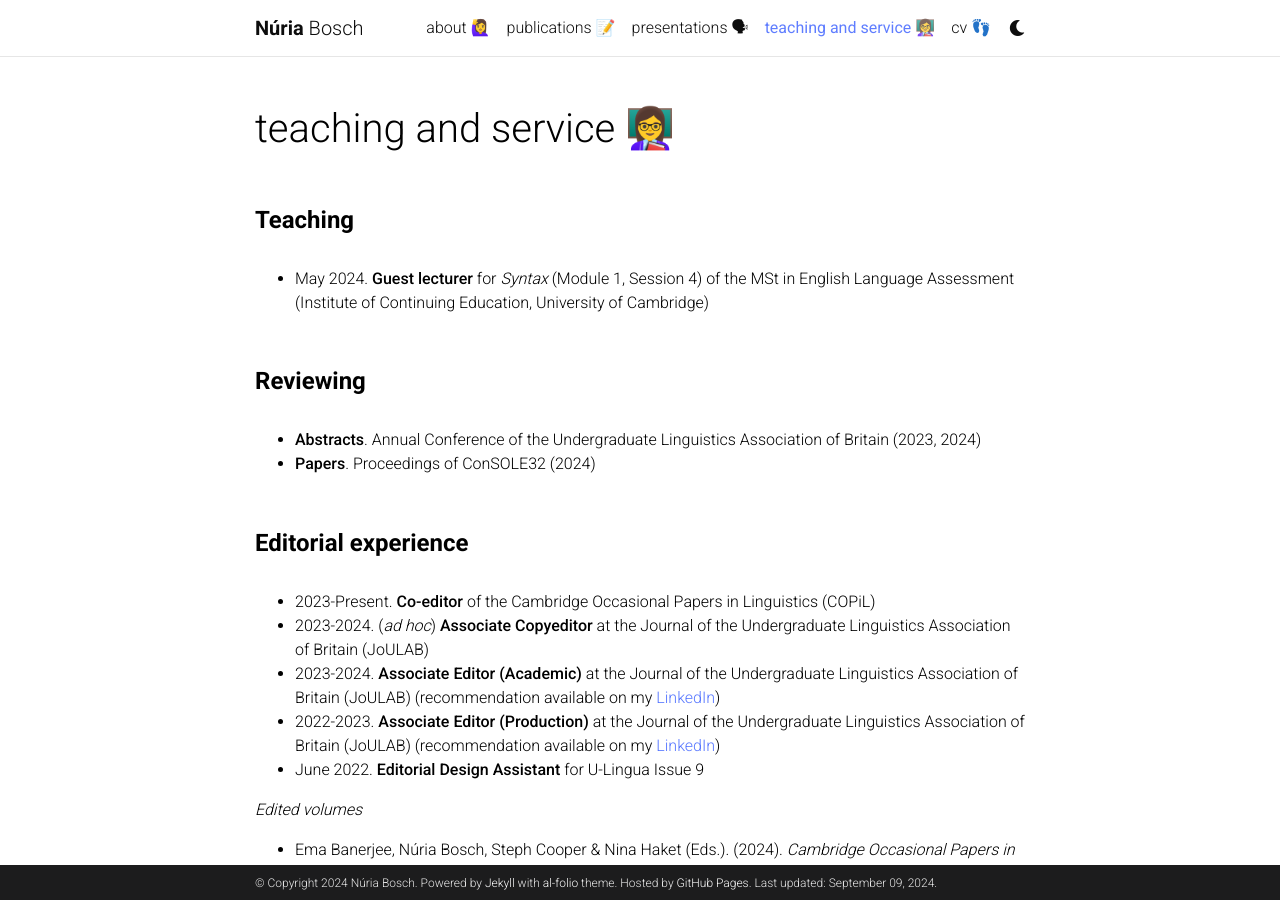
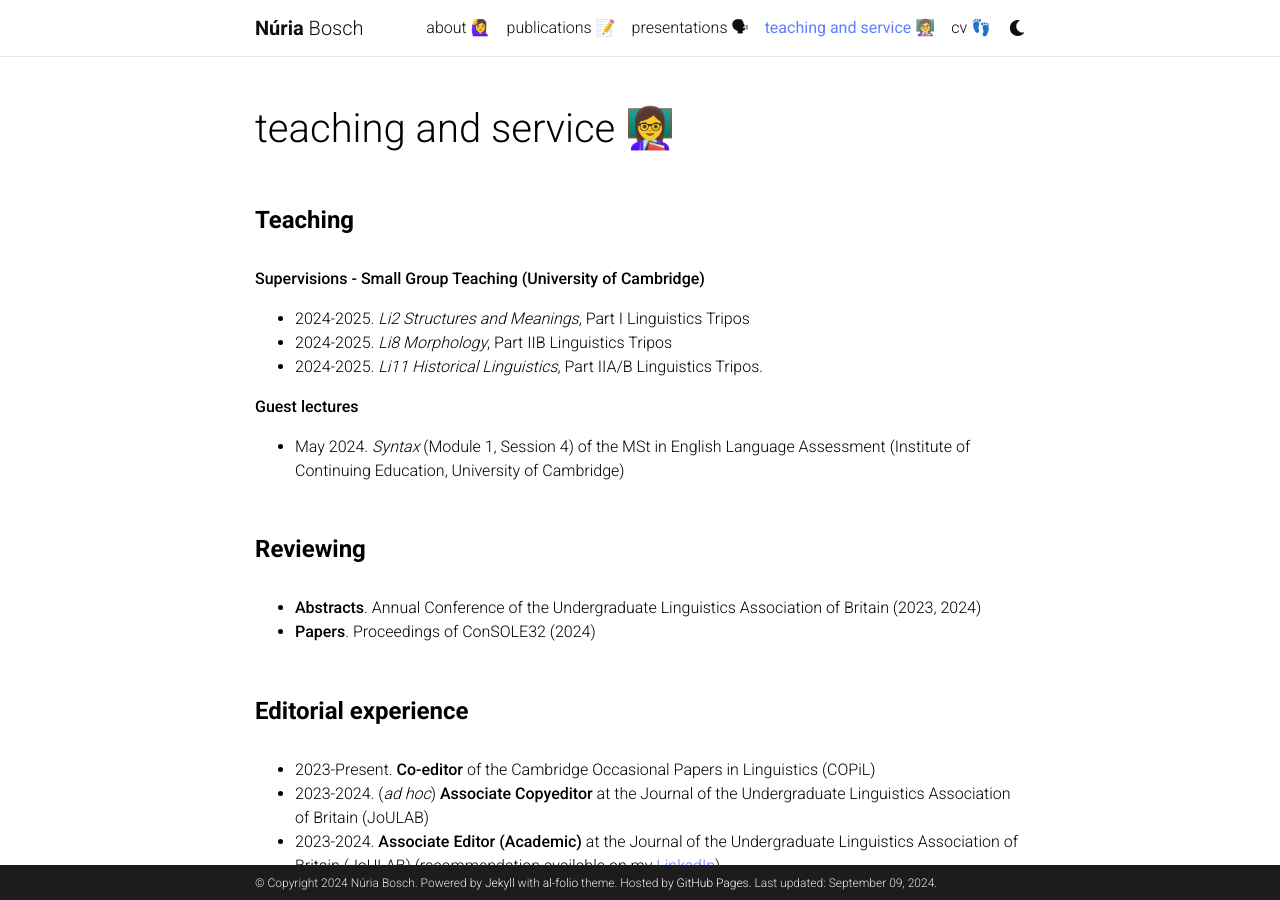
Before and after one commit to nuria-bosch/nuria-bosch.github.io, a Jekyll site: the page built from _pages/teaching_and_service.md, in a window 1280 px wide and 900 px high. Built offline with Jekyll 4.4.1, drawn with Linux system fonts in a browser that asks for light colours; comment, search, counter and statistics services are not loaded; a style sheet for code colours, icons or effects is not loaded.

Commit message:
Update teaching_and_service.md

```diff
--- a/_pages/teaching_and_service.md
+++ b/_pages/teaching_and_service.md
@@ -9,7 +9,13 @@ nav_order: 5
 
 <h4 style="margin-top: 3.3rem; margin-bottom: 2rem; font-weight: bold;">Teaching</h4>
 
-- May 2024. **Guest lecturer** for _Syntax_ (Module 1, Session 4) of the MSt in English Language Assessment (Institute of Continuing Education, University of Cambridge)
+**Supervisions - Small Group Teaching (University of Cambridge)**
+- 2024-2025. _Li2 Structures and Meanings_, Part I Linguistics Tripos
+- 2024-2025. _Li8 Morphology_, Part IIB Linguistics Tripos
+- 2024-2025. _Li11 Historical Linguistics_, Part IIA/B Linguistics Tripos.
+
+**Guest lectures**
+- May 2024. _Syntax_ (Module 1, Session 4) of the MSt in English Language Assessment (Institute of Continuing Education, University of Cambridge)
 
 <h4 style="margin-top: 3.3rem; margin-bottom: 2rem; font-weight: bold;">Reviewing</h4>
 
```
